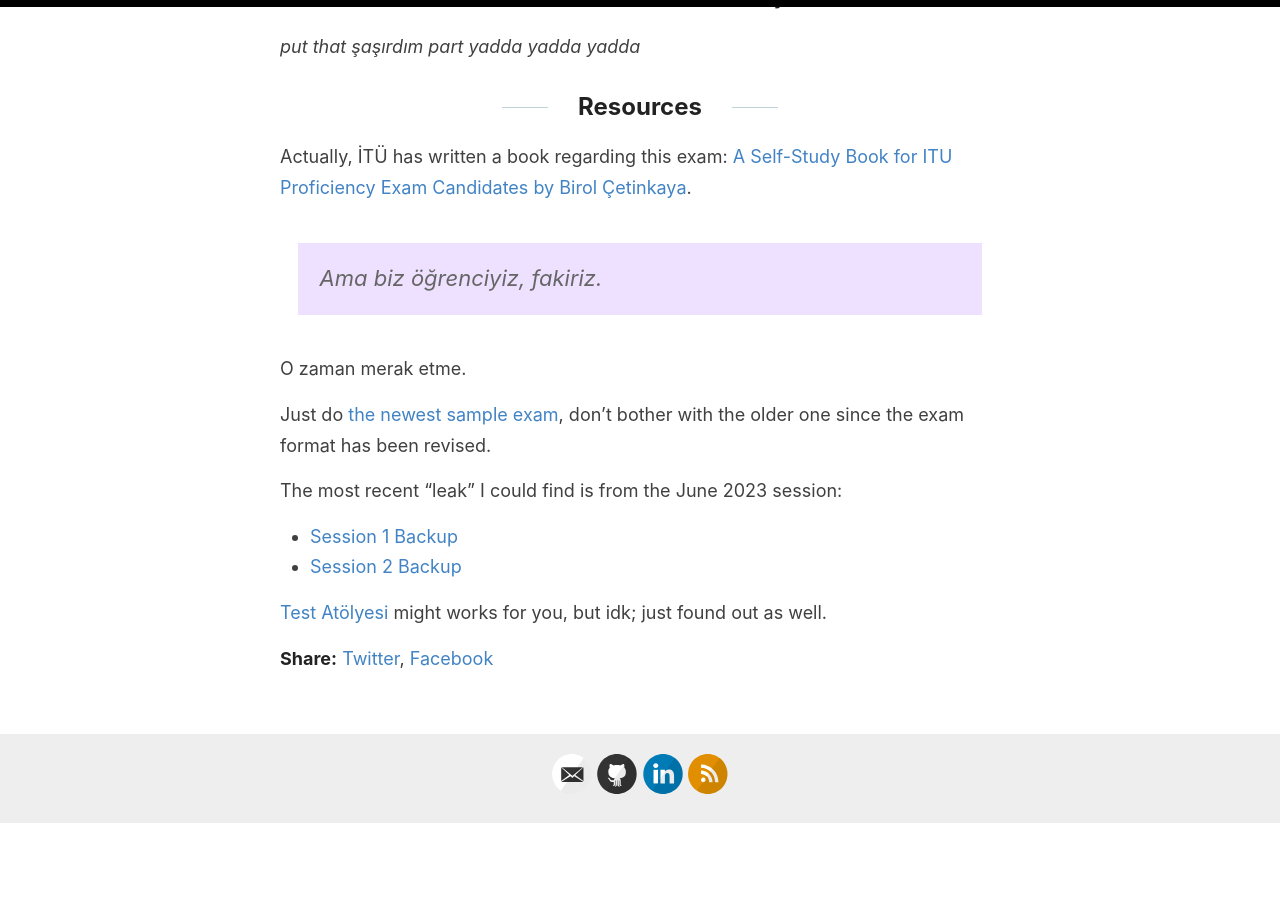
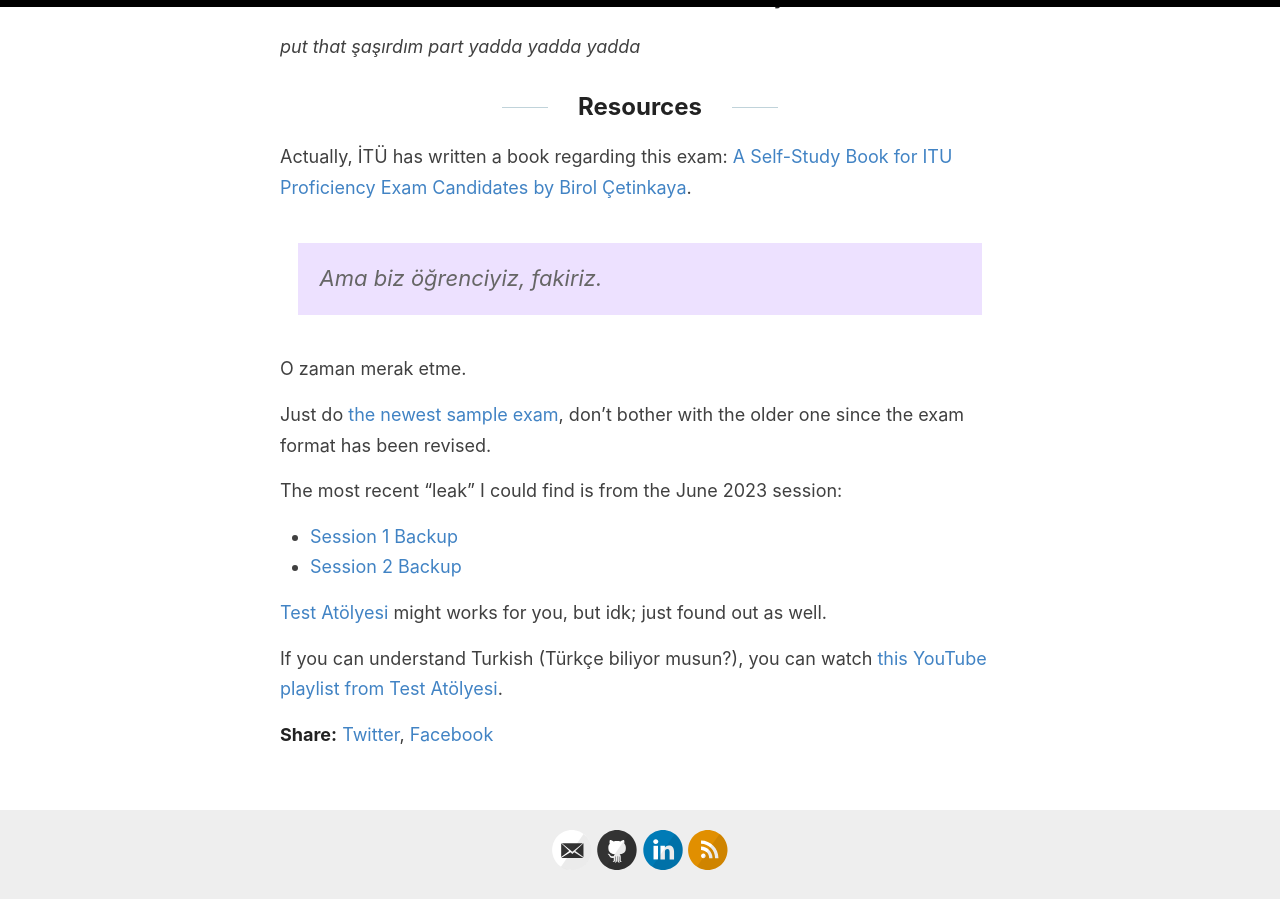
Before and after one commit to determinedguy/cecoret, a Jekyll site: the page built from _posts/2025-1-25-itu-english-exam.md, in a window 1280 px wide and 900 px high, scrolled down 1569 px. Built offline with Jekyll 4.4.1, drawn with Linux system fonts in a browser that asks for light colours; before the commit the page ends 2393 px from its top, so only the background shows below that.

Commit message:
add: docs (not linking them tho)

```diff
--- a/_posts/2025-1-25-itu-english-exam.md
+++ b/_posts/2025-1-25-itu-english-exam.md
@@ -51,3 +51,5 @@ The most recent "leak" I could find is from the June 2023 session:
 - [Session 2](https://www.scribd.com/document/703597709/ITU-SFL-2023-2024-MOCK-PROFICIENCY-SESSION-II-JUNE-2023-EXAM-2) [Backup](nanti)
 
 [Test Atölyesi](https://www.testatolyesi.com/) might works for you, but idk; just found out as well.
+
+If you can understand Turkish (Türkçe biliyor musun?), you can watch [this YouTube playlist from Test Atölyesi](https://www.youtube.com/playlist?list=PL2bn6xXECq8UMjqjBSCIvGYwLFknHhJ1I).
```
Also changed, not shown: 2 other files.
